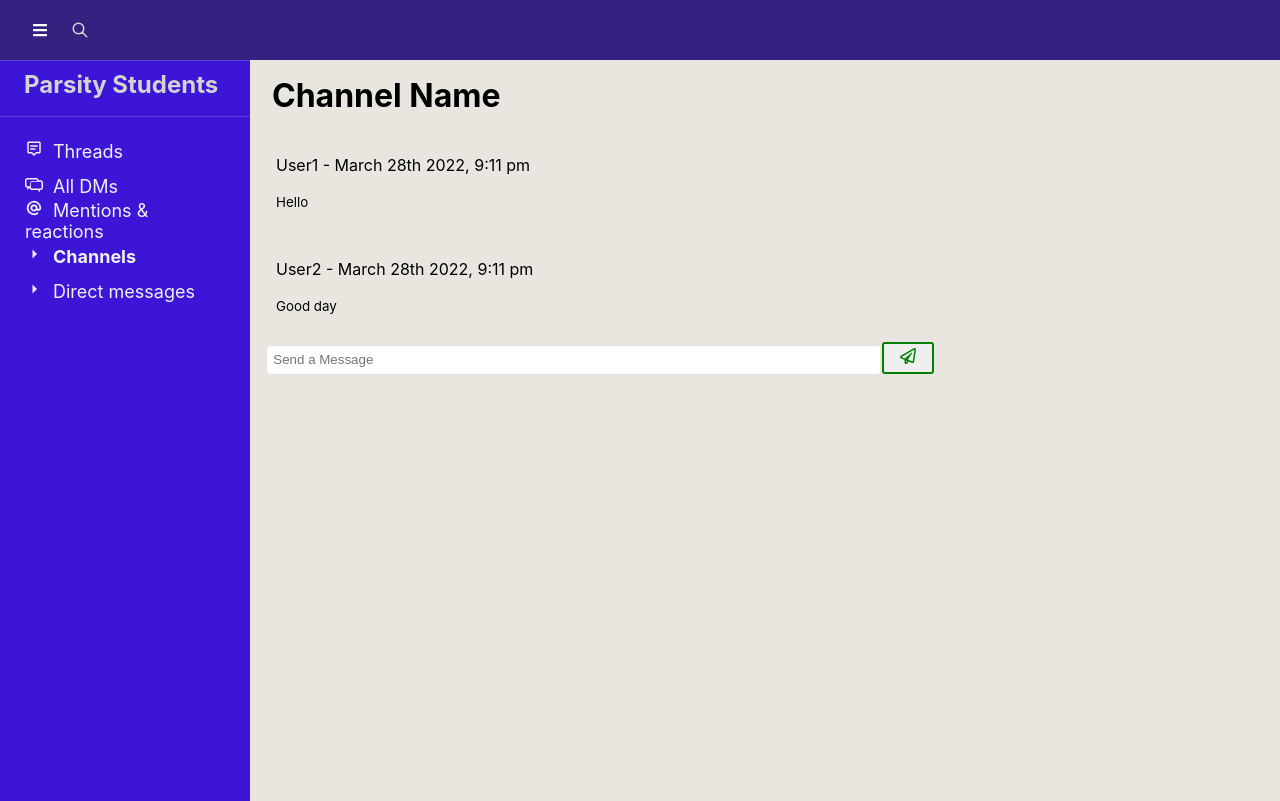
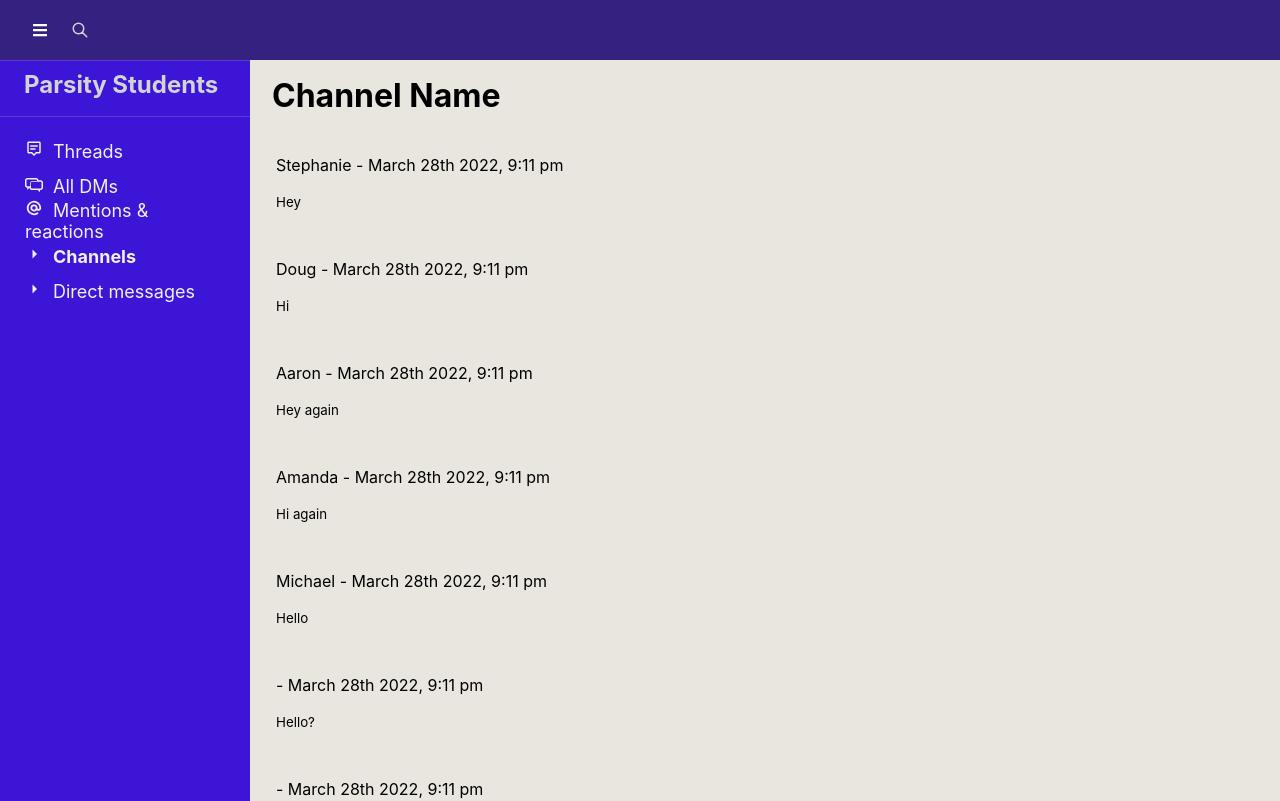
Before and after one commit to drake-nathan/slackers, a React (Create React App) app in the folder frontend/: page /user in a window 1280 px wide. Shown: the top 801 px of the page. Built offline with nearby package versions, Linux system fonts and the light colour scheme.

Commit message:
dummy data pulling in and scroll to bottom working on submit message

```diff
--- a/frontend/src/components/Channels.jsx
+++ b/frontend/src/components/Channels.jsx
@@ -0,0 +1,3 @@
+const Channels = () => <h1>hello from channels </h1>;
+
+export default Channels;
--- a/frontend/src/components/InputForm.jsx
+++ b/frontend/src/components/InputForm.jsx
@@ -1,7 +1,9 @@
-import { useState } from 'react';
+/* eslint-disable import/no-relative-packages */
+import { useState, useEffect, useRef } from 'react';
 // import io from 'socket.io-client';
 import styled from 'styled-components';
 import { FaRegPaperPlane } from 'react-icons/fa';
+import { messages } from '../test-data';
 
 const moment = require('moment');
 
@@ -38,29 +40,17 @@ const ChatHeader = styled.h1`
   border: none; ;
 `;
 
-// eslint-disable-next-line react/prop-types
 const Chat = () => {
   const date = moment().format('MMMM Do YYYY, h:mm a');
-
+  const messagesEndRef = useRef(null);
   const [message, setMessage] = useState('');
-  const [chat, setChat] = useState([
-    {
-      user: 'User1',
-      text: 'Hello',
-      time: date,
-    },
-    {
-      user: 'User2',
-      text: 'Good day',
-      time: date,
-    },
-  ]);
+  const [chat, setChat] = useState(messages);
 
   const chatWindow = () =>
     chat.map((m, i) => (
-      <ChatWindow key={i}>
+      <ChatWindow key={i} id={i}>
         <p>
-          {m.user} - {m.time}
+          {m.userName} - {date}
         </p>
         <p>
           <small>{m.text}</small>
@@ -68,12 +58,21 @@ const Chat = () => {
       </ChatWindow>
     ));
 
+  const scrollToBottom = () => {
+    messagesEndRef.current?.scrollIntoView({ behavior: 'smooth' });
+  };
+
+  useEffect(() => {
+    scrollToBottom();
+  }, [chat]);
+
   const sendMsg = (newMsg) => {
     setChat((previousMsgs) => [...previousMsgs, newMsg]);
   };
 
   const handleSendMessage = (e) => {
     e.preventDefault();
+
     if (!message) {
       alert('enter text');
     } else {
@@ -82,14 +81,19 @@ const Chat = () => {
         text: message,
         time: date,
       });
-      document.getElementById('message-form').reset();
+      const elem = document.getElementById('message-form');
+      elem.reset();
       setMessage('');
+      scrollToBottom();
     }
   };
+
   return (
     <div className="container">
       <div className="col-md-6">
-        {chatWindow()}
+        <div id="messages-div">{chatWindow()}</div>
+        <div ref={messagesEndRef} />
+        <div id="message-form-div">
           <form
             className="form-inline"
             id="message-form"
@@ -105,6 +109,7 @@ const Chat = () => {
               <FaRegPaperPlane />
             </SendButton>
           </form>
+        </div>
       </div>
     </div>
   );
--- /dev/null
+++ b/frontend/src/test-data.js
@@ -0,0 +1,199 @@
+const channels = [
+  {
+    channelId: 1,
+    name: 'slackers',
+    description: 'channel for agile project cohort 3',
+  },
+  {
+    channelId: 2,
+    name: 'slackers-front-end',
+    description: 'channel for front-end',
+  },
+  {
+    channelId: 3,
+    name: 'slackers-front-end',
+    description: 'channel for front-end',
+  },
+];
+
+const directMessages = [
+  {
+    dMId: 12,
+    user1: 1,
+    user2: 2,
+  },
+  {
+    dMId: 13,
+    user1: 1,
+    user2: 3,
+  },
+  {
+    dMId: 14,
+    user1: 1,
+    user2: 4,
+  },
+  {
+    dMId: 24,
+    user1: 2,
+    user2: 4,
+  },
+];
+
+const users = [
+  {
+    userId: 1,
+    firstName: 'Stephanie',
+    lastName: 'Bistransin',
+    email: 'sbistransin@gmail.com',
+    channels: [1, 2, 3],
+    directMessages: [12, 13, 14],
+    messages: [1, 3, 5, 6, 9, 12],
+  },
+  {
+    userId: 2,
+    firstName: 'Doug',
+    lastName: 'West',
+    email: 'dougwest@gmail.com',
+    channels: [1, 2],
+    directMessages: [12, 23, 24],
+    messages: [2, 4, 8, 10, 11],
+  },
+  {
+    userId: 3,
+    firstName: 'Aaron',
+    lastName: 'Hayslip',
+    email: 'aaron@hotmail.com',
+    channels: [1],
+    directMessages: [13, 23],
+    messages: [],
+  },
+  {
+    userId: 4,
+    firstName: 'Amanda',
+    lastName: 'Richardson',
+    email: 'ar@yahoo.com',
+    channels: [3],
+    directMessages: [14, 24],
+    messages: [],
+  },
+  {
+    userId: 5,
+    firstName: 'Michael',
+    lastName: 'Grumbine',
+    email: 'michael@gmail.com',
+    channels: [1, 2, 3],
+    directMessages: [],
+    messages: [7],
+  },
+];
+
+const messages = [
+  {
+    id: 1,
+    userId: 1,
+    userName: 'Stephanie',
+    channelId: 1,
+    directMessageId: null,
+    text: 'Hey',
+    createdDate: new Date('March 29, 2022 03:24:00'),
+  },
+  {
+    id: 2,
+    userId: 2,
+    userName: 'Doug',
+    channelId: 1,
+    directMessageId: null,
+    text: 'Hi',
+    createdDate: new Date('March 29, 2022 03:25:00'),
+  },
+  {
+    id: 3,
+    userId: 3,
+    userName: 'Aaron',
+    channelId: 2,
+    directMessageId: null,
+    text: 'Hey again',
+    createdDate: new Date('March 28, 2022 03:30:00'),
+  },
+  {
+    id: 4,
+    userId: 4,
+    userName: 'Amanda',
+    channelId: 2,
+    directMessageId: null,
+    text: 'Hi again',
+    createdDate: new Date('March 28, 2022 03:31:00'),
+  },
+  {
+    id: 5,
+    userId: 5,
+    userName: 'Michael',
+    channelId: 3,
+    directMessageId: null,
+    text: 'Hello',
+    createdDate: new Date('March 30, 2022 03:31:00'),
+  },
+  {
+    id: 6,
+    userId: 1,
+    channelId: 3,
+    directMessageId: null,
+    text: 'Hello?',
+    createdDate: new Date('March 31, 2022 03:31:00'),
+  },
+  {
+    id: 7,
+    userId: 5,
+    channelId: 1,
+    directMessageId: null,
+    text: 'How are things going?',
+    createdDate: new Date('March 29, 2022 05:24:00'),
+  },
+  {
+    id: 8,
+    userId: 2,
+    channelId: null,
+    directMessageId: 12,
+    text: 'I need test data',
+    createdDate: new Date('March 24, 2022 04:00:00'),
+  },
+  {
+    id: 9,
+    userId: 1,
+    channelId: null,
+    directMessageId: 12,
+    text: 'I will get it to you I promise!!!',
+    createdDate: new Date('March 24, 2022 04:02:00'),
+  },
+  {
+    id: 10,
+    userId: 2,
+    channelId: null,
+    directMessageId: 23,
+    text: 'Hello Aaron',
+    createdDate: new Date('March 25, 2022 03:31:00'),
+  },
+  {
+    id: 11,
+    userId: 2,
+    channelId: null,
+    directMessageId: 12,
+    text: 'You still have not give me test data',
+    createdDate: new Date('March 29, 2022 05:00:00'),
+  },
+  {
+    id: 12,
+    userId: 1,
+    channelId: null,
+    directMessageId: 12,
+    text: 'I know I forgot',
+    createdDate: new Date('March 29, 2022 05:02:00'),
+  },
+];
+
+module.exports = {
+  channels,
+  directMessages,
+  users,
+  messages,
+};
```
Lines whose indentation alone changed are shown as unchanged.
